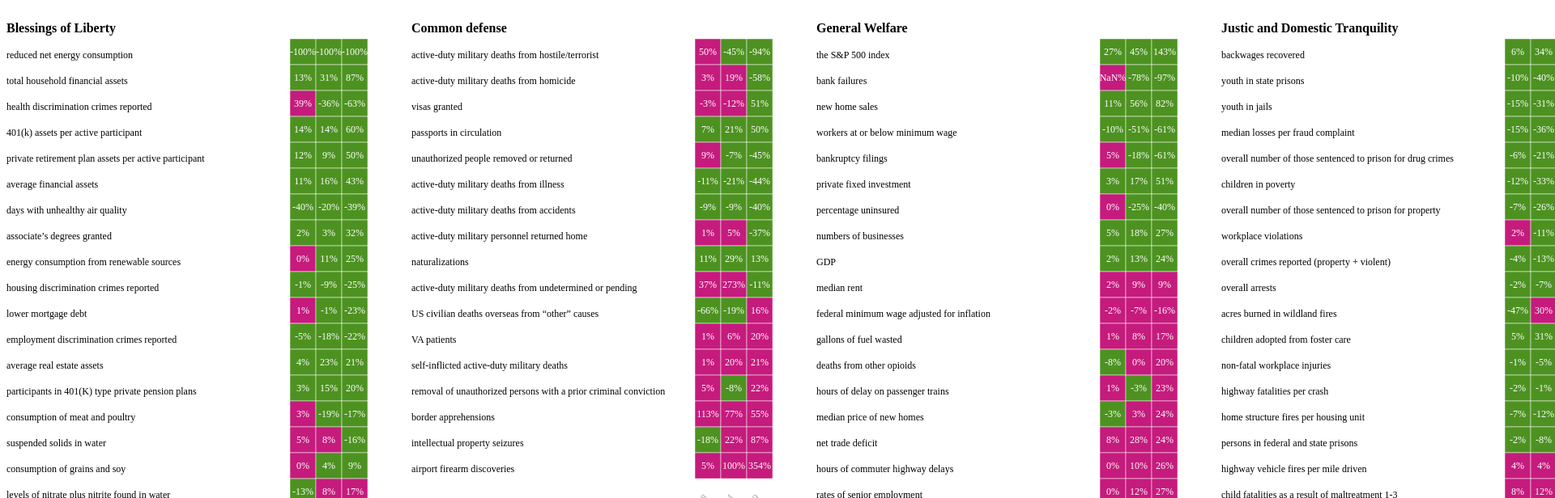
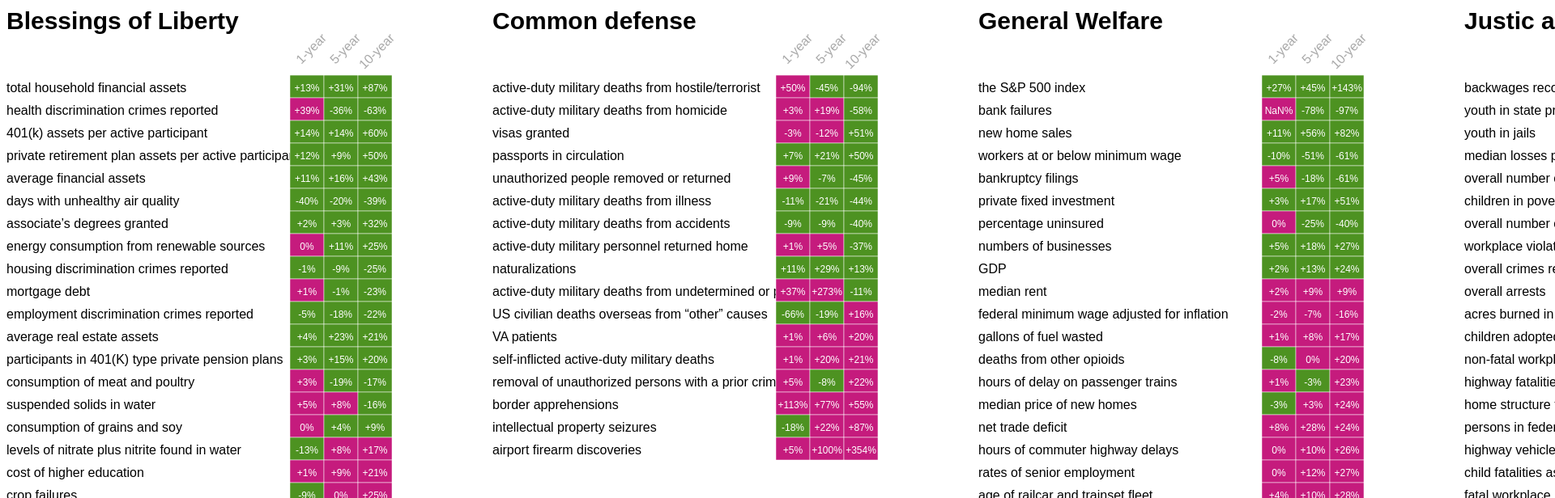
Before and after one commit to fernandob-usafacts/10k, a plain HTML site: page index.html in a window 1280 px wide. Shown: the top 616 px of the page at 81% size, 1920 px wide, since content can reach past the window. Drawn offline with Linux system fonts and the light colour scheme.

Commit message:
small hacky formatting

```diff
--- a/10k_indicators.csv
+++ b/10k_indicators.csv
@@ -1,6 +1,5 @@
 segment,category,subcategory,good_trend,trend,indicator,2019,2018,2014,2009,Change 2019 vs 2018,Change 2019 vs 2014,Change 2019 vs 2009,abschange
 General Welfare,economy and infrastructure,"investment, gdp, and trade",positive,made meaningful progress,increases in the S&P 500 index ,3231,2552,2224,1329,26.60658307,45.27877698,143.1151242,143.1151242
-Blessings of Liberty,sustainability and self-sufficiency,energy and water,negative,made meaningful progress,reduced net energy consumption ,0,7,11,21,-100,-100,-100,100
 General Welfare,economy and infrastructure,businesses,negative,made meaningful progress,bank failures ,4,0,18,140,#DIV/0!,-77.77777778,-97.14285714,97.14285714
 Common defense,national defense and support for veterans,national defense,negative,made meaningful progress,number of active-duty military deaths from hostile/terrorist,21,14,38,346,50,-44.73684211,-93.93063584,93.93063584
 Blessings of Liberty,wealth and savings,wealth creation,positive,made meaningful progress,total household financial assets,93387,82406,71347,49957,13.32548601,30.89127784,86.9347639,86.9347639
@@ -36,7 +35,7 @@ Blessings of Liberty,american dream,civil rights,negative,made meaningful progre
 General Welfare,economy and infrastructure,"investment, gdp, and trade",positive,made meaningful progress,GDP ,21373,20899,18954,17253,2.268051103,12.76247758,23.87990494,23.87990494
 Justic and Domestic Tranquility,crime and disaster,crime,negative,made meaningful progress,number of overall crimes reported (property + violent),8129,8429,9362,10663,-3.559141061,-13.17026276,-23.76441902,23.76441902
 Justic and Domestic Tranquility,crime and disaster,crime,negative,made meaningful progress,number of overall arrests,8385,8571,9000,10988,-2.170108505,-6.833333333,-23.68947943,23.68947943
-Blessings of Liberty,wealth and savings,wealth creation,negative,made meaningful progress,lower mortgage debt ,81515,80878,82265,106183,0.787606024,-0.911687838,-23.23159074,23.23159074
+Blessings of Liberty,wealth and savings,wealth creation,negative,made meaningful progress,mortgage debt ,81515,80878,82265,106183,0.787606024,-0.911687838,-23.23159074,23.23159074
 Blessings of Liberty,american dream,civil rights,negative,made meaningful progress,employment discrimination crimes reported,72675,76418,88778,93277,-4.898060666,-18.13850278,-22.08690245,22.08690245
 Justic and Domestic Tranquility,crime and disaster,disasters,negative,made meaningful progress,acres burned in wildland fires,4664,8767,3596,5922,-46.80050188,29.6996663,-21.24282337,21.24282337
 Blessings of Liberty,wealth and savings,wealth creation,positive,made meaningful progress,average real estate assets,260917,251938,212773,215685,3.563972088,22.62693105,20.97132392,20.97132392
--- a/index.html
+++ b/index.html
@@ -5,6 +5,12 @@
      <title>10k report</title>
   </head>
   <body>
+  <style>
+    body {
+        font-family: sans-serif;
+        font-weight: 300;
+    }
+  </style>
 
     <svg id="viz"></svg>
 
@@ -31,7 +37,8 @@
         d3.csv("10k_indicators.csv")
       ]).then(function(data){
 
-        const lineHeight = 32;
+        const lineHeight = 28;
+        const topGap = 50;
 
         let indicators = data[0];
         indicators.forEach(d => {
@@ -48,7 +55,7 @@
 
         const changeCols = indicators.columns.filter(d => d.includes('Change'));
         const yearCols = ['2009', '2014', '2018', '2019'];
-        const colWidth = 500;
+        const colWidth = 600;
         const positiveColor = '#4d9221',
           negativeColor = '#c51b7d';
 
@@ -88,7 +95,7 @@
           .data(d => [d])
           .join("text")
             .attr("class", "title")
-            .attr("font-size", 16)
+            .attr("font-size", 30)
             .style("font-weight", 700)
             .attr("y", lineHeight)
             .text(d => d.name);
@@ -102,14 +109,14 @@
           }))
           .join("text")
             .attr("class", "label")
-            .attr("font-size", 12)
-            .attr("x", (d,i) => 350 + (i + 1/2) * lineHeight)
-            .attr("y", d => (d.yPos + 2) * lineHeight)
+            .attr("font-size", 16)
+            .attr("x", (d,i) => 375 + (i + 1/2) * lineHeight * 1.5)
+            .attr("y", d => (d.yPos + 2) * lineHeight * 0 + topGap - 10)
             .attr("text-anchor", "end")
             .attr("fill", "darkgray")
-            .attr('transform-origin', (d,i) =>`${350 + (i + 1/2) * lineHeight} ${(d.yPos + 2) * lineHeight}`)
+            .attr('transform-origin', (d,i) =>`${375 + (i + 1/2) * lineHeight * 1.5} ${(d.yPos + 2) * lineHeight * 0 + topGap - 10}`)
             .attr("transform", "rotate(-45)")
-            .text(d => d.label);
+            .text(d => d.label.replace("Change", "").replace("2018", "1-year").replace("2014", "5-year").replace("2009", "10-year").replace("2019 vs", ""));
 
         let cleanName = (name) => {
           if (name.startsWith("number of")) {
@@ -137,8 +144,8 @@
           .data(d => indicators.filter(ind => ind.segment === d.name))
           .join("text")
             .attr("class", "indicator")
-            .attr("font-size", 12)
-            .attr("y", (d,i) => (i + 2) * lineHeight)
+            .attr("font-size", 16)
+            .attr("y", (d,i) => (i + 2) * lineHeight + topGap)
             .text(d => cleanName(d.indicator));
 
         const changes = gSegment.selectAll(".change")
@@ -155,21 +162,24 @@
           )
 
         changes.join("rect")
-          .attr("width", lineHeight)
+          .attr("width", lineHeight * 1.5)
           .attr("height", lineHeight)
-          .attr("x", (d,i) => i * lineHeight)
-          .attr("y", 0)
+          .attr("x", (d,i) => i * lineHeight * 1.5)
+          .attr("y", 0 + topGap)
           .attr("fill", d => d.color)
           .style("stroke", "white")
           .style("stroke-width", 0.5);
 
         changes.join("text")
-          .attr("x", (d,i) => (i + 1/2) * lineHeight)
-          .attr("y", lineHeight - 12)
+          .attr("x", (d,i) => (i + 1/2) * lineHeight * 1.5)
+          .attr("y", lineHeight - 8 + topGap)
           .attr("font-size", 12)
           .attr("fill", "white")
           .attr("text-anchor", "middle")
-          .text(d => d.value.toFixed(0) + '%')
+          .text(d =>  (d.value>0?"+":"") + d.value.toFixed(+0) + '%')
+          .style("font-weight", 500)
+
+
 
       })
     </script>
```
